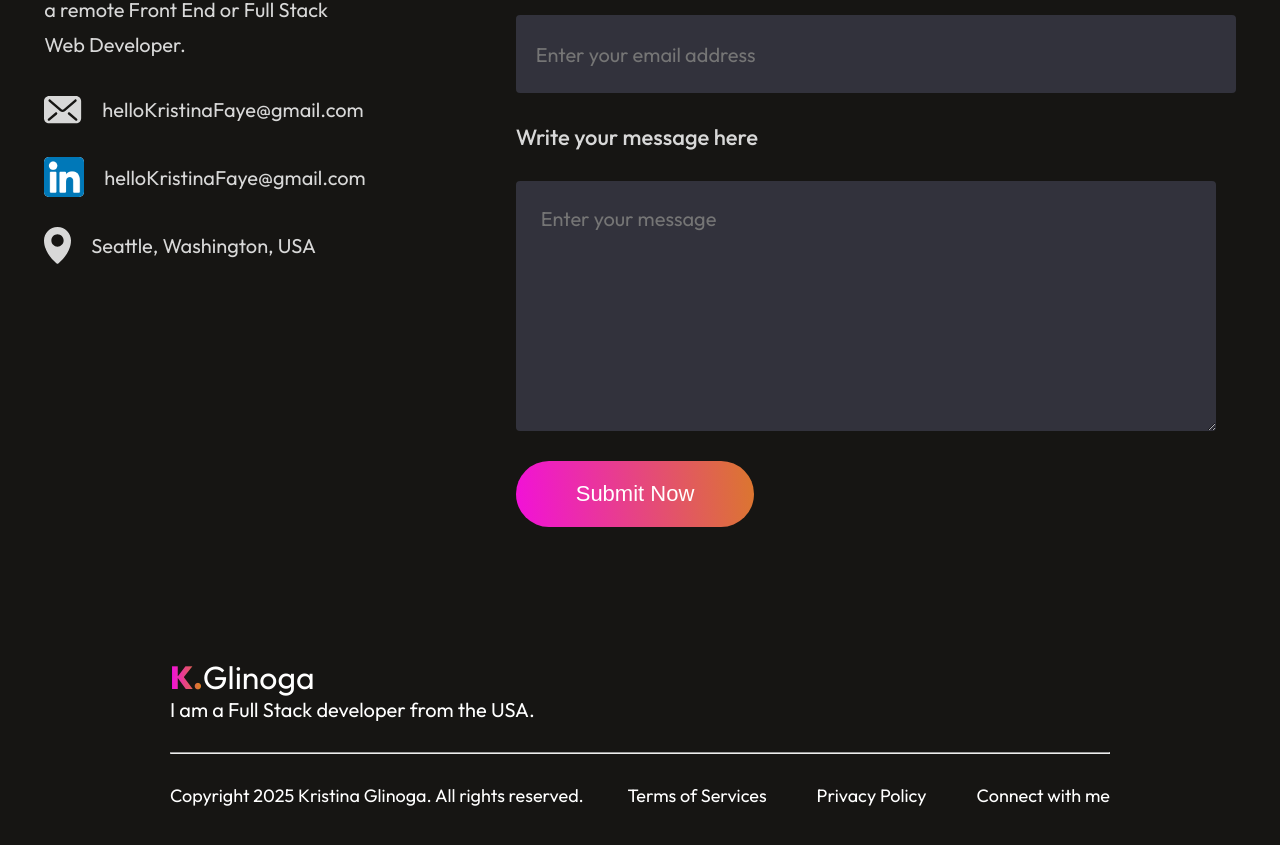
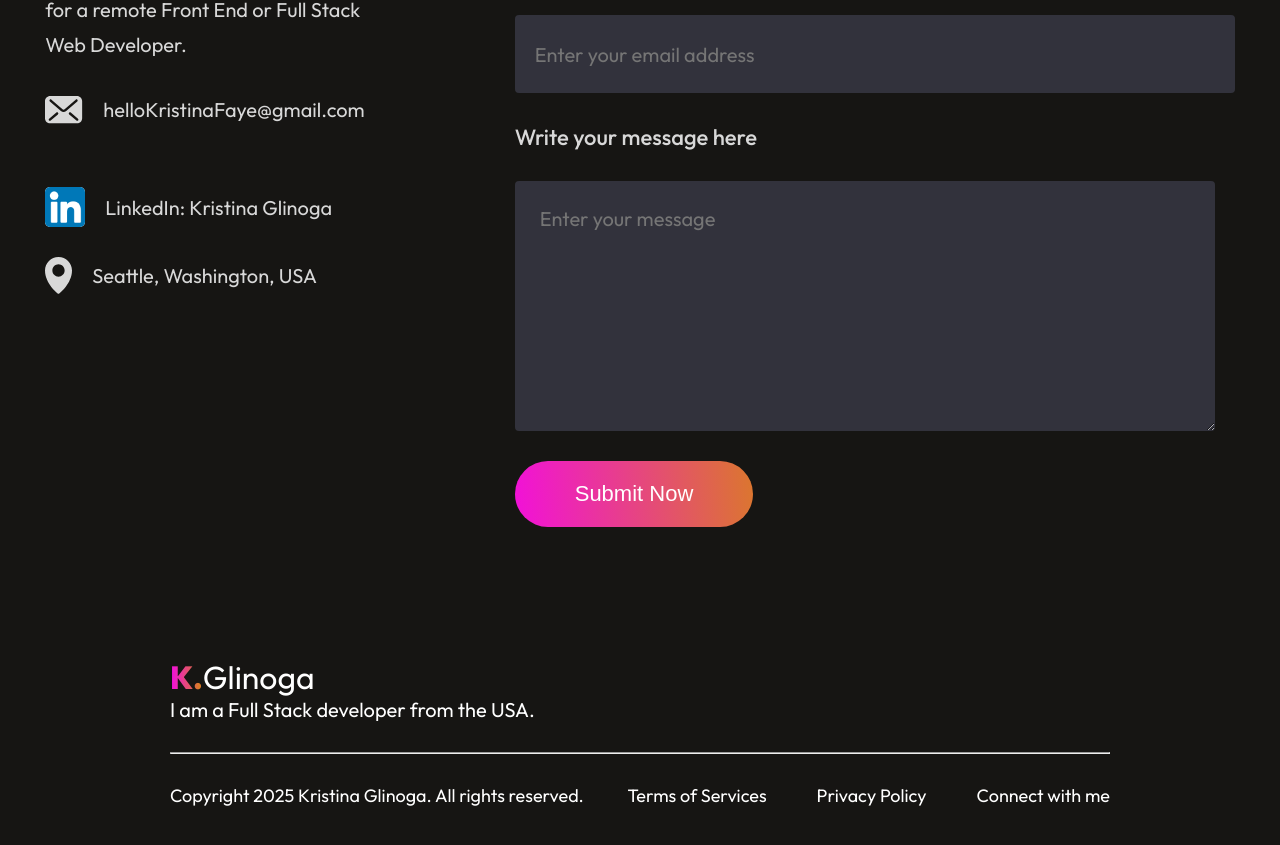
Before and after one commit to hellokristinafaye/portfolio-react, a React (Vite) app: page / in a window 1280 px wide. Shown: the part 3817-4662 px from the top of the page. Built offline with nearby package versions, Linux system fonts and the light colour scheme.

Commit message:
linked in link content updated and link tag added

```diff
--- a/src/components/Contact/Contact.jsx
+++ b/src/components/Contact/Contact.jsx
@@ -56,9 +56,10 @@ const onSubmit = async (event) => {
             </div>
 
             {/* Linked In */}
+            <a href="" className=""></a>
             <div className="contact-detail">
               <img src={linkedin} alt="" className="linkedIn" />
-              <p className="">helloKristinaFaye@gmail.com</p>
+              <p className="">LinkedIn: Kristina Glinoga</p>
             </div>
 
             {/* physical location */}
```
